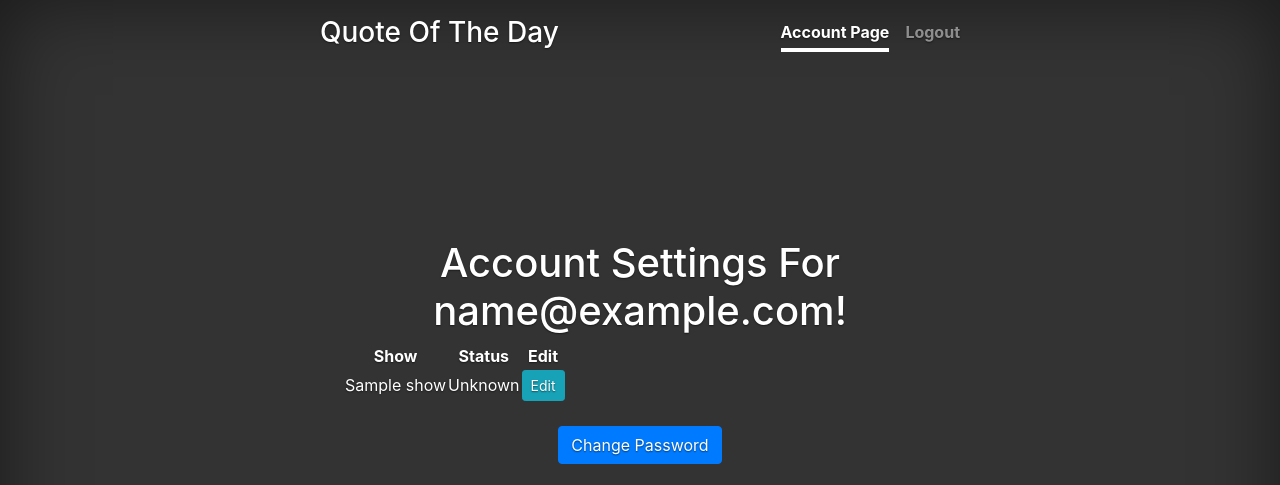
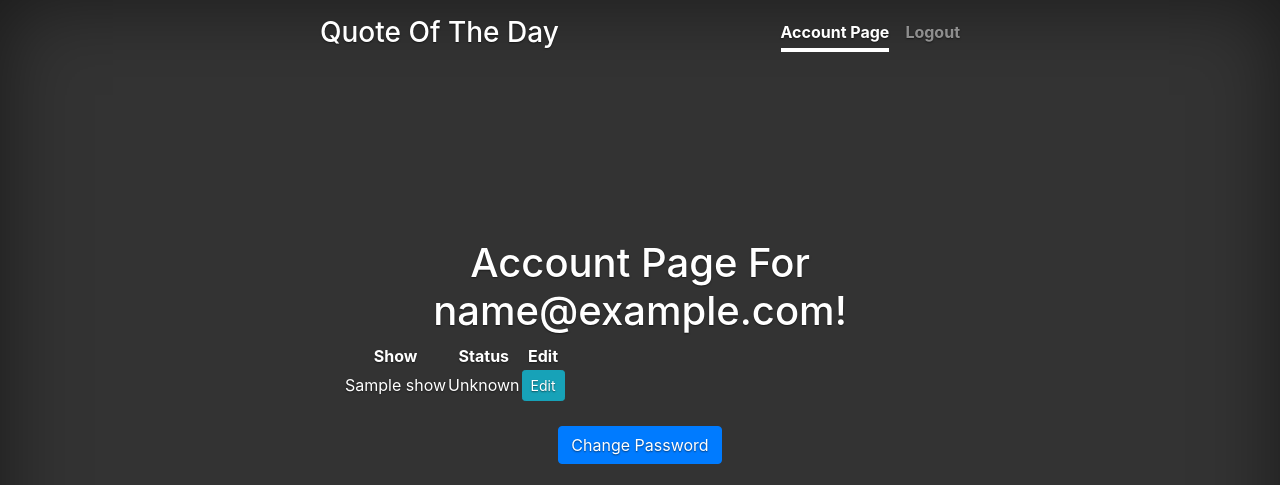
Before and after one commit to jmhubbard/quote_of_the_day_custom_user, a Django app: page /subscriptions/ in a window 1280 px wide. Shown: the top 485 px of the page. Run offline with Django 3.2, Linux system fonts and the light colour scheme; a user stored in the database is signed in; tables that the repository leaves empty hold one stand-in row (values such as "Sample post"); some libraries are stand-ins or nearby versions.

Commit message:
change h1 title

```diff
--- a/subscriptions/templates/subscriptions/subform.html
+++ b/subscriptions/templates/subscriptions/subform.html
@@ -15,7 +15,7 @@
 
 {% block content %}
 
-<h1>Account Settings For {{ user }}!</h1>
+<h1>Account Page For {{ user }}!</h1>
 <div class="form-group">
     <table>
         <th>Show</th>
```
